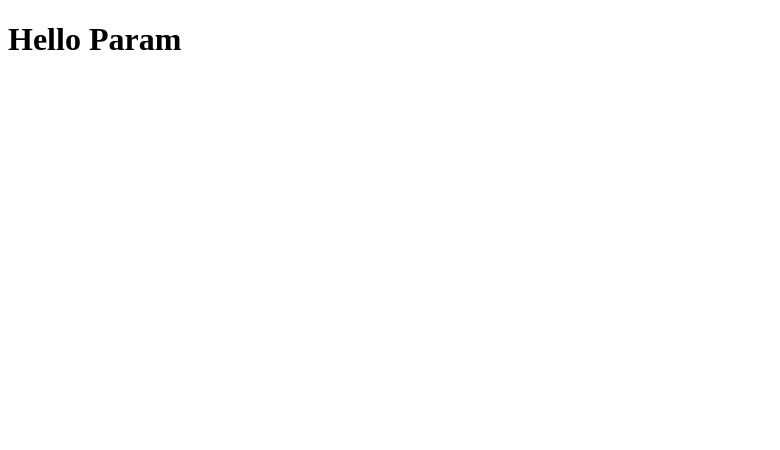
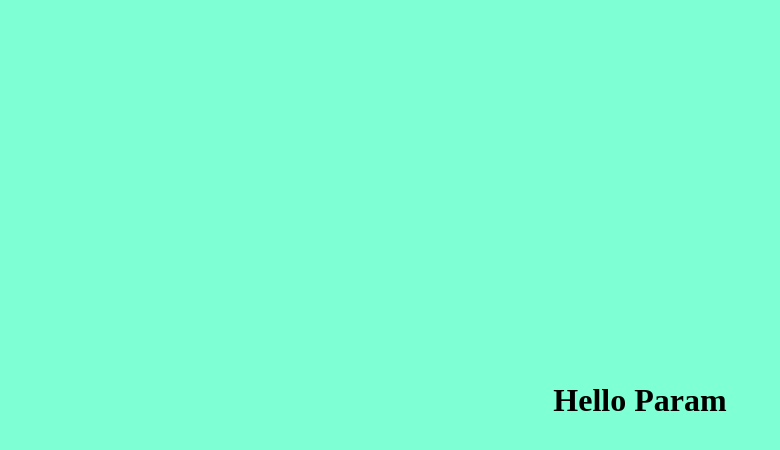
Before and after one commit to Paramjeet1728/practiceRepo, a plain HTML site: page index.html in a window 1280 px wide. Shown: the whole page, without its empty margins (0-780 px from the left). Drawn offline with Linux system fonts and the light colour scheme.

Commit message:
I add some CSS

```diff
--- a/index.html
+++ b/index.html
@@ -3,6 +3,7 @@
 <head>
     <meta charset="UTF-8">
     <meta name="viewport" content="width=device-width, initial-scale=1.0">
+    <link rel="stylesheet" href="style.css">
     <title>Document</title>
 </head>
 <body>
--- /dev/null
+++ b/style.css
@@ -0,0 +1,13 @@
+*{
+    margin: 0;
+    padding: 0;
+    box-sizing: border-box;
+}
+body{
+    height: 100vh;
+    width: 100vw;
+    display: flex;
+    justify-content: center;
+    align-items: center;
+    background-color: aquamarine;
+}
```
